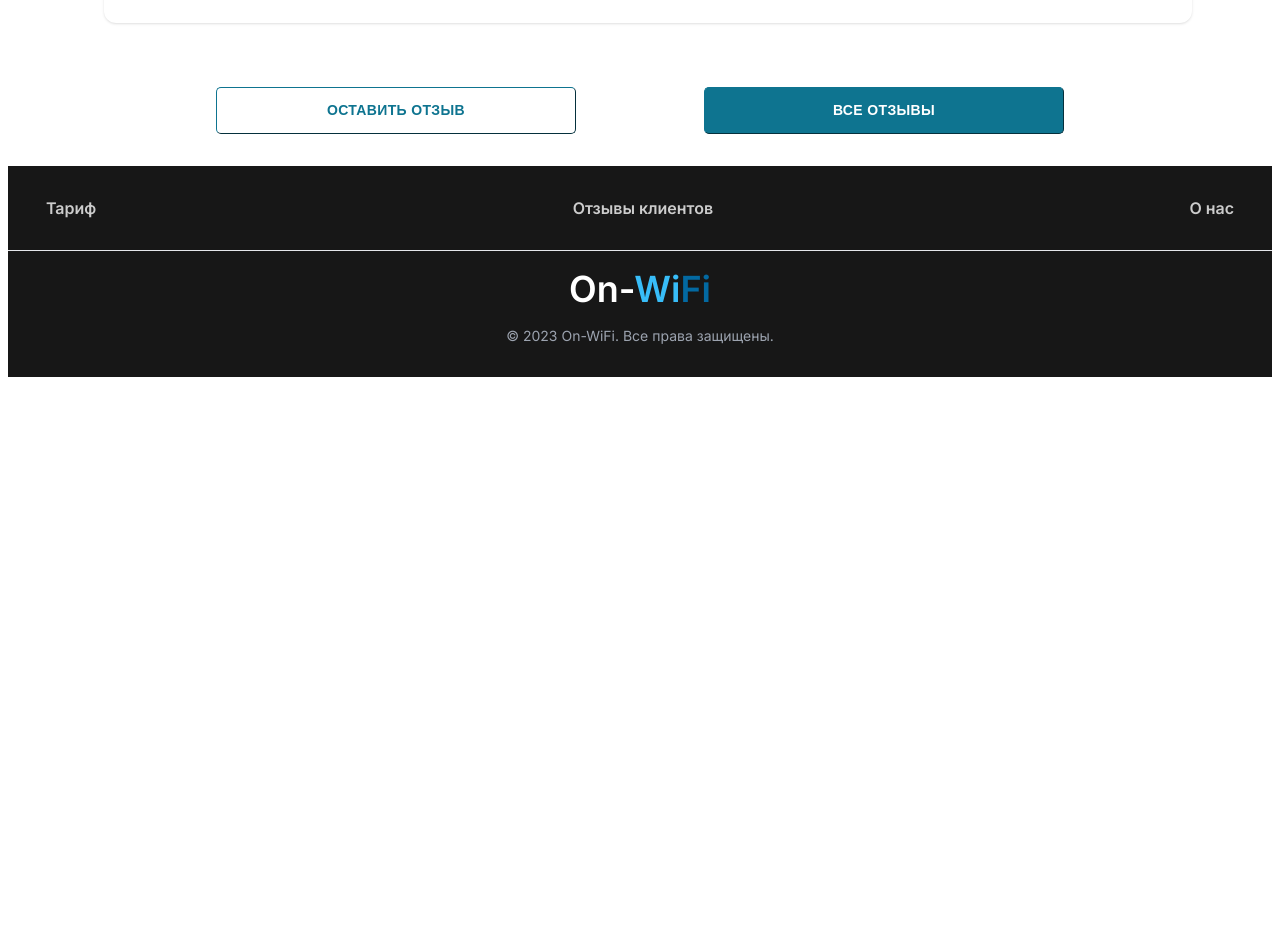
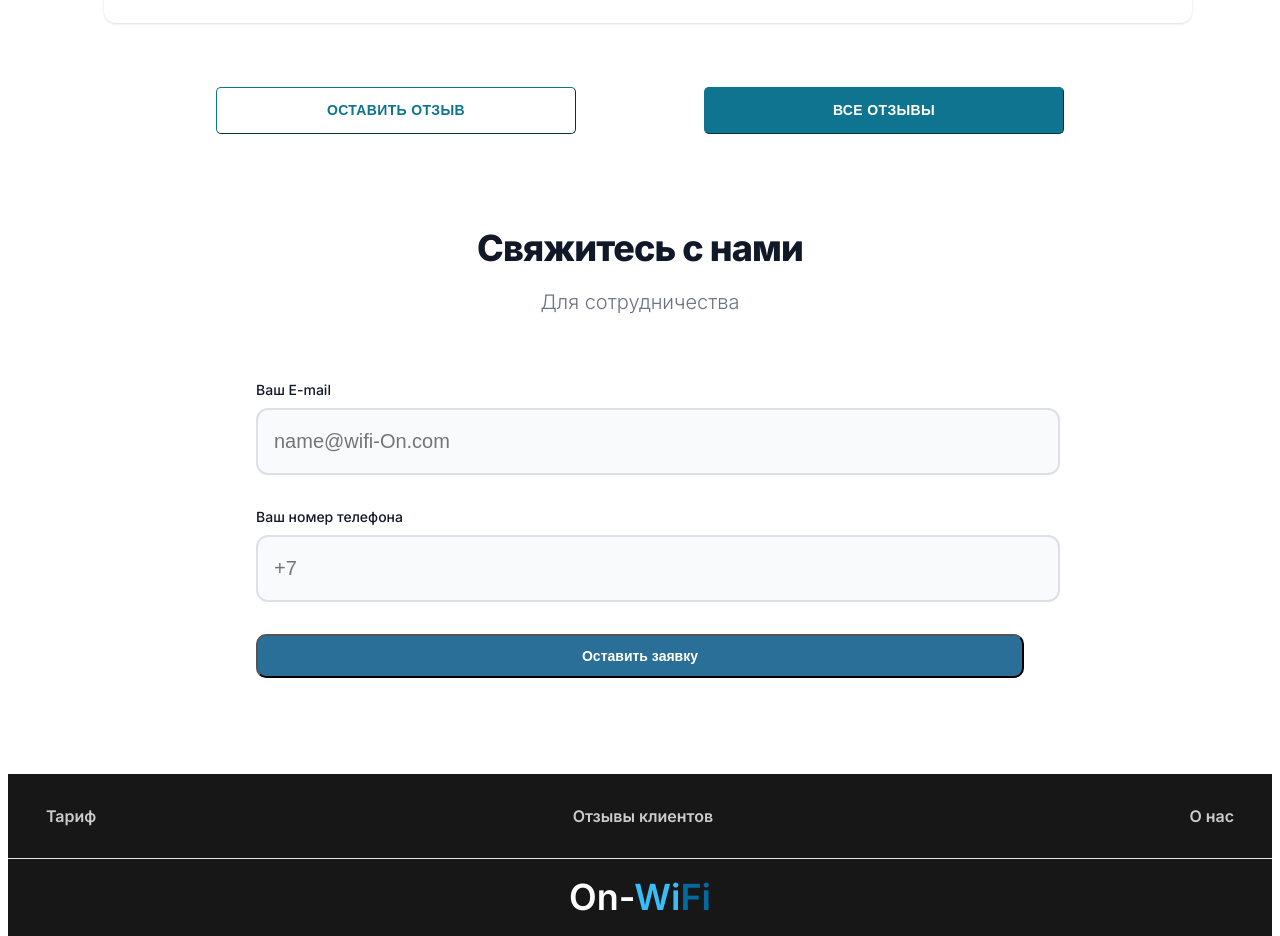
Before and after one commit to TensorFlowKCPT/WiFi-On-Next.jS, a Next.js app: page / in a window 1280 px wide. Shown: the part 5620-6556 px from the top of the page. Before the commit the page ends 6005 px from the top, so only its background shows below. Built offline with nearby package versions, Linux system fonts and the light colour scheme.

Commit message:
для сотрудничества

```diff
--- /dev/null
+++ b/components/contactUs.tsx
@@ -0,0 +1,42 @@
+'use client';
+import React from 'react';
+
+const ContactUs = () => {
+    return (
+    <section className="bg-white dark:bg-gray-900">
+        <div className="py-8 lg:py-16 px-4 mx-auto max-w-screen-md">
+      <h2 className="mb-4 text-4xl tracking-tight font-extrabold text-center text-gray-900 dark:text-white">Свяжитесь с нами</h2>
+      <p className="mb-8 lg:mb-16 font-light text-center text-gray-500 dark:text-gray-400 sm:text-xl">Для сотрудничества</p>
+      <form action="#" className="space-y-8">
+          <div>
+              <label  className="block mb-2 text-sm font-medium text-gray-900 dark:text-gray-300">Ваш E-mail</label>
+              <input
+                type="text"
+                className="text-black-400 text-xl font-medium leading-4 border-[color:var(--color-light-light-3,#DFDFE6)] bg-gray-50 px-4 py-5 rounded-xl border-2 border-solid max-md:max-w-full w-full required"
+                placeholder="name@wifi-On.com"
+                required
+                />
+          </div>
+          <div>
+              <label  className="block mb-2 text-sm font-medium text-gray-900 dark:text-gray-300">Ваш номер телефона</label>
+              <input
+                    type="text"
+                    className="text-black-400 text-xl font-medium leading-4 border-[color:var(--color-light-light-3,#DFDFE6)] bg-gray-50  px-4 py-5 rounded-xl border-2 border-solid max-md:max-w-full w-full required"
+                    required
+                    placeholder="+7"
+                    />
+          </div>
+      <button
+        className="w-full mt-5 gap-10 px-[20px] py-[10px] bg-[#2a6f97] rounded-[10px] all-[unset] box-border"
+      >
+        <div className="relative font-semibold text-default-white text-[14px] text-center leading-[20px] whitespace-nowrap">
+          Оставить заявку
+        </div>
+      </button>
+      </form>
+  </div>
+</section>
+  );
+};
+
+export default ContactUs;
--- a/src/app/page.tsx
+++ b/src/app/page.tsx
@@ -14,6 +14,7 @@
 import Link from 'next/link';
 // @ts-ignore
 import ReviewsList from "components/reviewContainer";
+import ContactUs from "../../components/ContactUs";
 
 export const metadata: Metadata = {
   title: 'WiFi-On',
@@ -38,6 +39,7 @@
       <div className="w-full">
         <ReviewsList />
       </div>
+      <ContactUs /> {/* Corrected component name */}
       <Footer/>
     </div>
   );
--- a/tailwind.config.ts
+++ b/tailwind.config.ts
@@ -25,12 +25,47 @@
         "variable-collection-dark-blue": "var(--variable-collection-dark-blue)",
         "variable-collection-dark-green": "var(--variable-collection-dark-green)",
         "variable-collection-light-blue": "var(--variable-collection-light-blue)",
+        primary: {"50":"#eff6ff","100":"#dbeafe","200":"#bfdbfe","300":"#93c5fd","400":"#60a5fa","500":"#3b82f6","600":"#2563eb","700":"#1d4ed8","800":"#1e40af","900":"#1e3a8a","950":"#172554"}
       },
       fontFamily: {
         "body-regular-body-2": "var(--body-regular-body-2-font-family)",
         "button-link-medium": "var(--button-link-medium-font-family)",
         "heading-headline-2": "var(--heading-headline-2-font-family)",
         road: "var(--road-font-family)",
+        'body': [
+          'Inter',
+          'ui-sans-serif',
+          'system-ui',
+          '-apple-system',
+          'system-ui',
+          'Segoe UI',
+          'Roboto',
+          'Helvetica Neue',
+          'Arial',
+          'Noto Sans',
+          'sans-serif',
+          'Apple Color Emoji',
+          'Segoe UI Emoji',
+          'Segoe UI Symbol',
+          'Noto Color Emoji'
+        ],
+        'sans': [
+      'Inter',
+      'ui-sans-serif',
+      'system-ui',
+      '-apple-system',
+      'system-ui',
+      'Segoe UI',
+      'Roboto',
+      'Helvetica Neue',
+      'Arial',
+      'Noto Sans',
+      'sans-serif',
+      'Apple Color Emoji',
+      'Segoe UI Emoji',
+      'Segoe UI Symbol',
+      'Noto Color Emoji'
+    ]
       },
     },
   },
```
